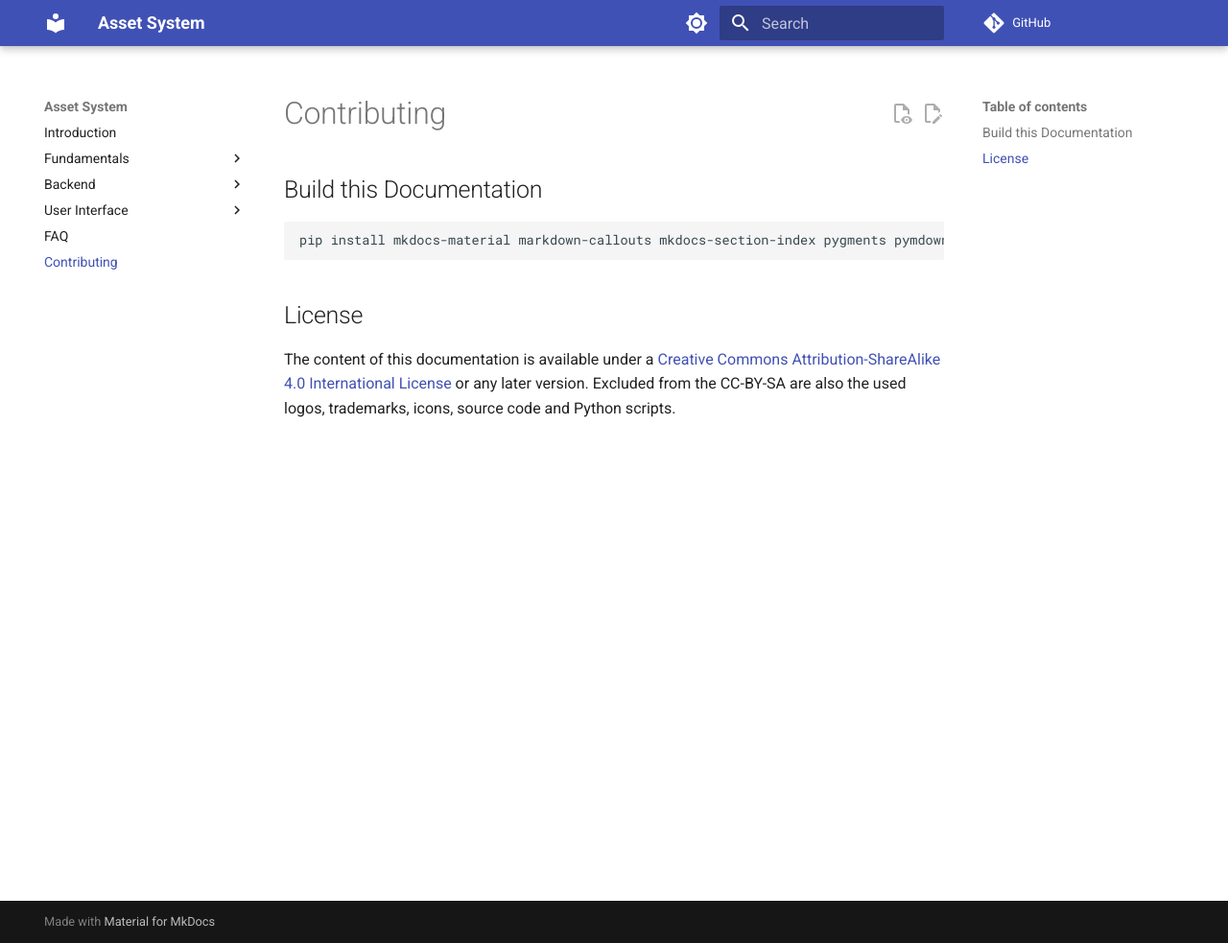
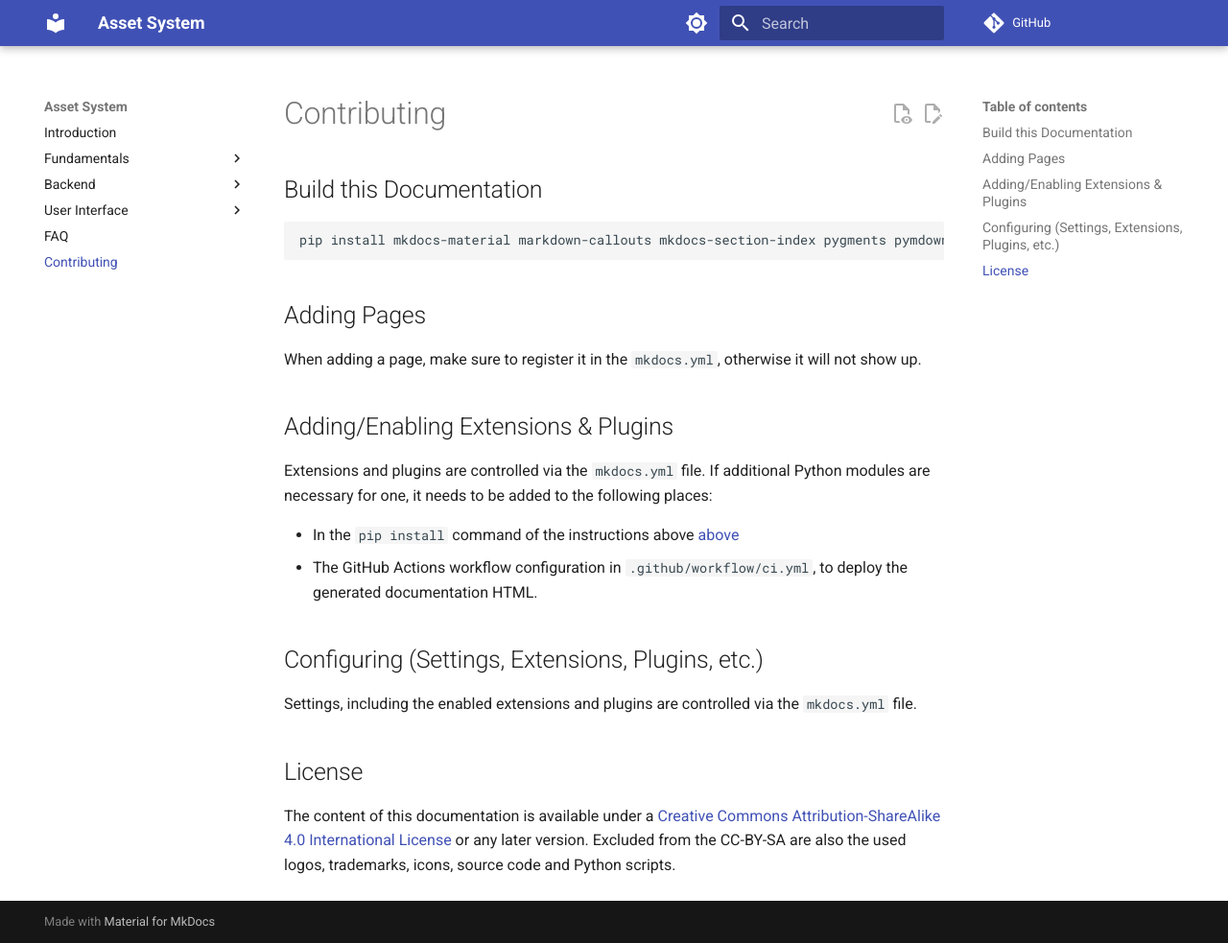
Before and after one commit to julianeisel/devdocs, an MkDocs documentation site: the page built from docs/contributing.md, in a window 1280 px wide and 983 px high. Shown: the whole window at 96% size. Built offline with MkDocs 1.6.1 and Material for MkDocs 9.7.7, drawn with Linux system fonts in a browser that asks for light colours; comment, search, counter and statistics services are not loaded.

Commit message:
Add more info to "Contributing" page

````diff
--- a/docs/contributing.md
+++ b/docs/contributing.md
@@ -6,6 +6,21 @@
 pip install mkdocs-material markdown-callouts mkdocs-section-index pygments pymdown-extensions mkdocs-glightbox mkdocs-git-revision-date-localized-plugin
 ```
 
+## Adding Pages
+
+When adding a page, make sure to register it in the `mkdocs.yml`, otherwise it will not show up.
+
+## Adding/Enabling Extensions & Plugins
+
+Extensions and plugins are controlled via the `mkdocs.yml` file. If additional Python modules are necessary for one, it needs to be added to the following places:
+
+- In the `pip install` command of the instructions above [above](#build-this-documentation)
+- The GitHub Actions workflow configuration in `.github/workflow/ci.yml`, to deploy the generated documentation HTML.
+
+## Configuring (Settings, Extensions, Plugins, etc.)
+
+Settings, including the enabled extensions and plugins are controlled via the `mkdocs.yml` file.
+
 ## License
 
 The content of this documentation is available under a [Creative Commons
````
